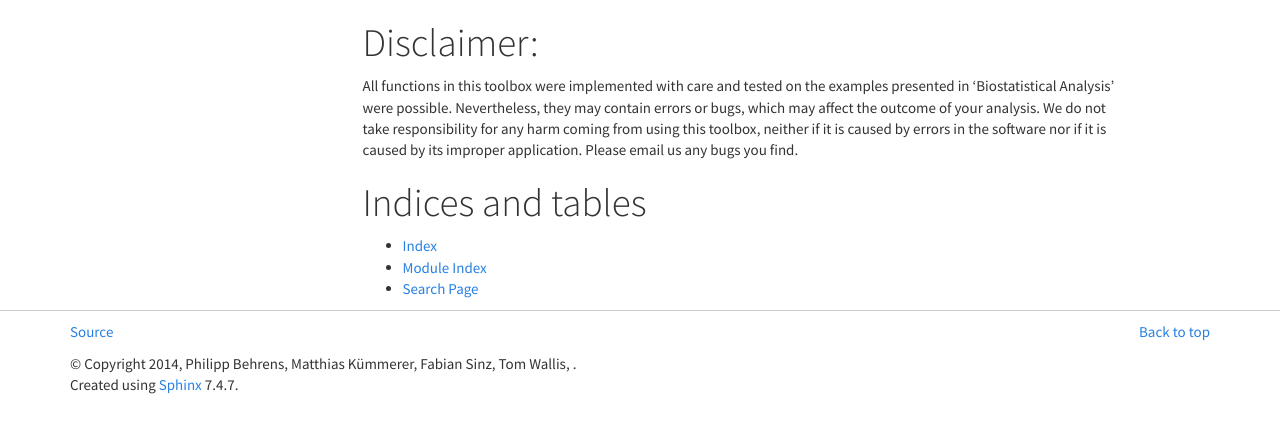
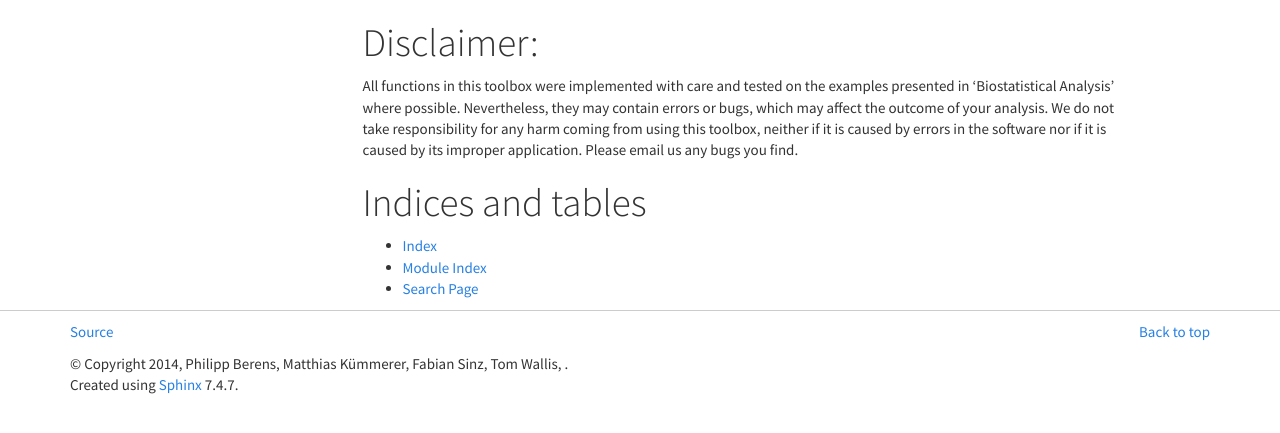
Before and after one commit to circstat/pycircstat, a Sphinx documentation site: the page built from docs/index.rst, in a window 1280 px wide. Shown: the part 379-812 px from the top of the page. Built offline with Sphinx 7.4.7, drawn with Linux system fonts in a browser that asks for light colours.

Commit message:
fixed some typos in the docs.

```diff
--- a/docs/conf.py
+++ b/docs/conf.py
@@ -54,7 +54,7 @@ master_doc = 'index'
 
 # General information about the project.
 project = u'PyCircStat'
-copyright = u'2014, Philipp Behrens, Matthias Kümmerer, Fabian Sinz, Tom Wallis, '
+copyright = u'2014, Philipp Berens, Matthias Kümmerer, Fabian Sinz, Tom Wallis, '
 
 # The version info for the project you're documenting, acts as replacement for
 # |version| and |release|, also used in various other places throughout the
@@ -223,7 +223,7 @@ latex_elements = {
 #  author, documentclass [howto, manual, or own class]).
 latex_documents = [
   ('index', 'PyCircStat.tex', u'PyCircStat Documentation',
-   u'Philipp Behrens', 'manual'),
+   u'Philipp Berens', 'manual'),
 ]
 
 # The name of an image file (relative to this directory) to place at the top of
--- a/docs/index.rst
+++ b/docs/index.rst
@@ -29,7 +29,7 @@ Disclaimer:
 ===========
 
 All functions in this toolbox were implemented with care and tested on the examples presented in
-'Biostatistical Analysis' were possible. Nevertheless, they may contain errors or bugs, which may
+'Biostatistical Analysis' where possible. Nevertheless, they may contain errors or bugs, which may
 affect the outcome of your analysis. We do not take responsibility for any harm coming from using
 this toolbox, neither if it is caused by errors in the software nor if it is caused by its improper
 application. Please email us any bugs you find.
```
